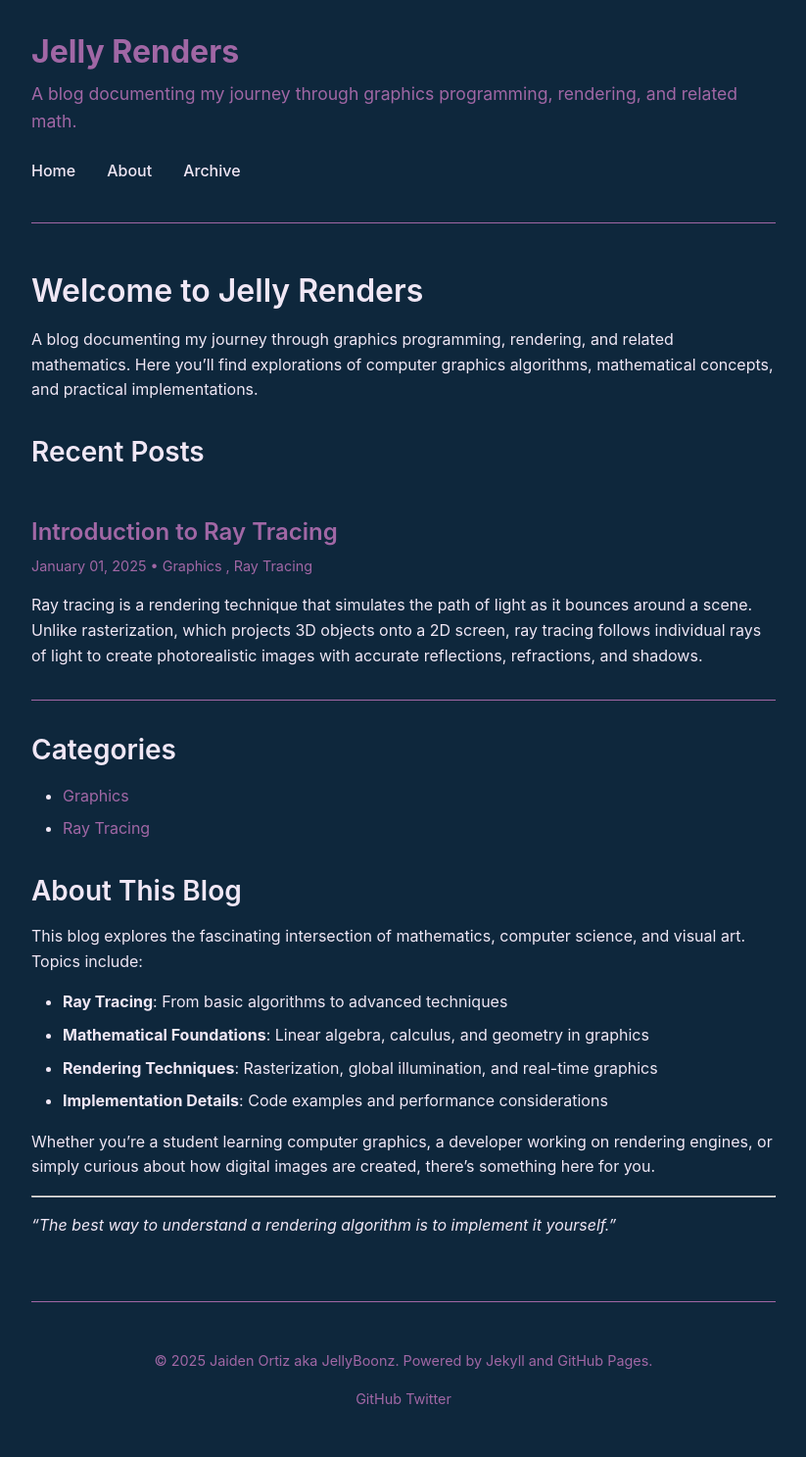
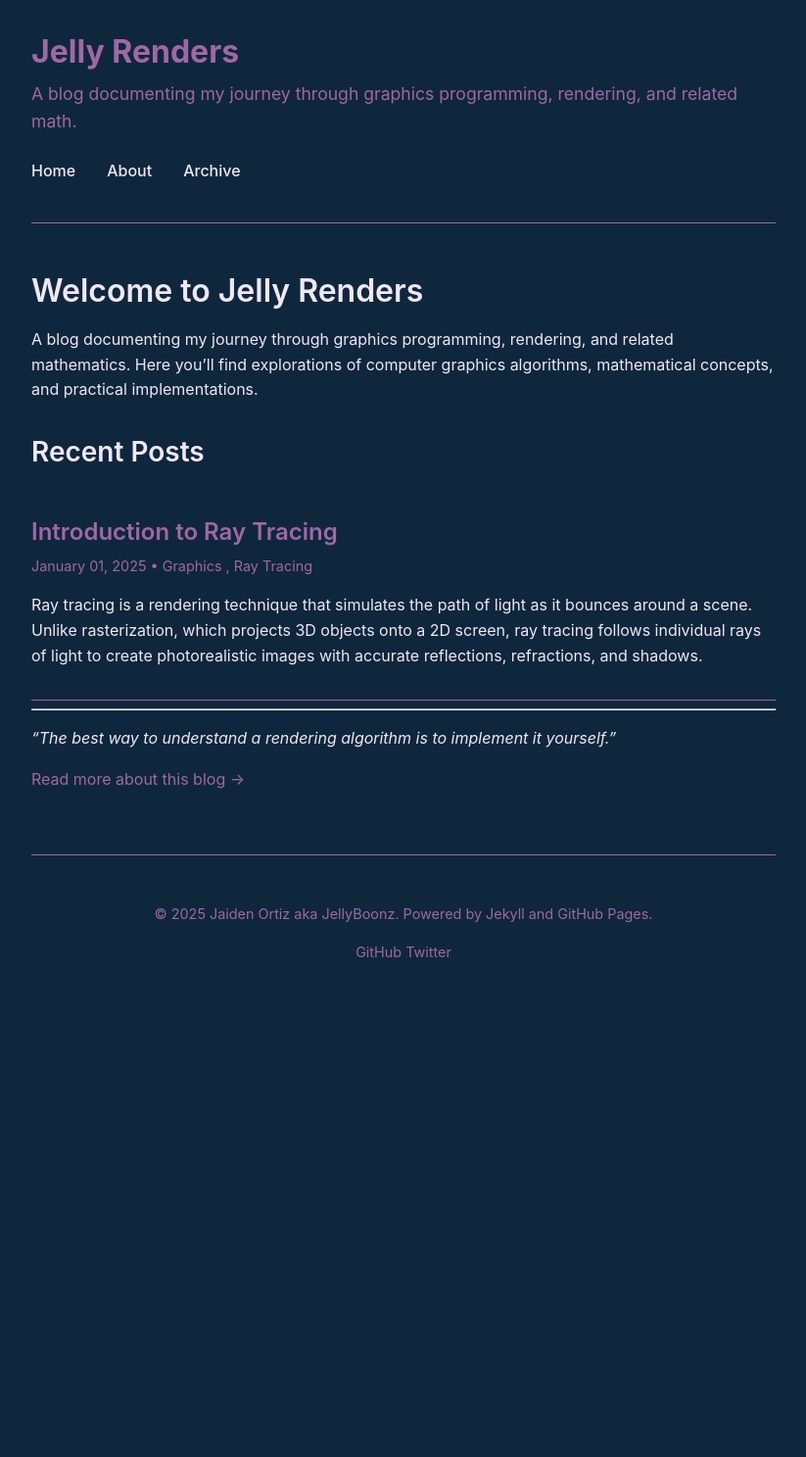
Before and after one commit to JellyBoonz/graphics-blog, a Jekyll site: the page built from index.md, in a window 1280 px wide. Shown: the whole page at 98% size, without its empty margins (228-1051 px from the left). Built offline with Jekyll 4.4.1, drawn with Linux system fonts in a browser that asks for light colours; after the commit the page ends 1032 px from its top, so only the background shows below that.

Commit message:
Update blog content - Thu Oct 16 21:06:23 EDT 2025

```diff
--- a/index.md
+++ b/index.md
@@ -34,26 +34,8 @@ A blog documenting my journey through graphics programming, rendering, and relat
   </article>
 {% endfor %}
 
-## Categories
-
-{% assign categories = site.posts | map: 'categories' | flatten | uniq | sort %}
-<ul>
-  {% for category in categories %}
-    <li><a href="{{ '/category/' | append: category | relative_url }}">{{ category }}</a></li>
-  {% endfor %}
-</ul>
-
-## About This Blog
-
-This blog explores the fascinating intersection of mathematics, computer science, and visual art. Topics include:
-
-- **Ray Tracing**: From basic algorithms to advanced techniques
-- **Mathematical Foundations**: Linear algebra, calculus, and geometry in graphics
-- **Rendering Techniques**: Rasterization, global illumination, and real-time graphics
-- **Implementation Details**: Code examples and performance considerations
-
-Whether you're a student learning computer graphics, a developer working on rendering engines, or simply curious about how digital images are created, there's something here for you.
-
 ---
 
 *"The best way to understand a rendering algorithm is to implement it yourself."*
+
+[Read more about this blog →](/about/)
```
Also changed, not shown: about.md (+1 -1 lines).
